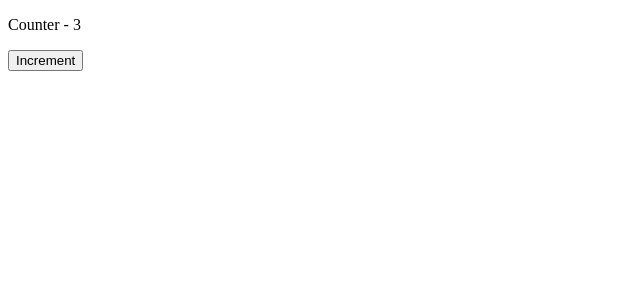
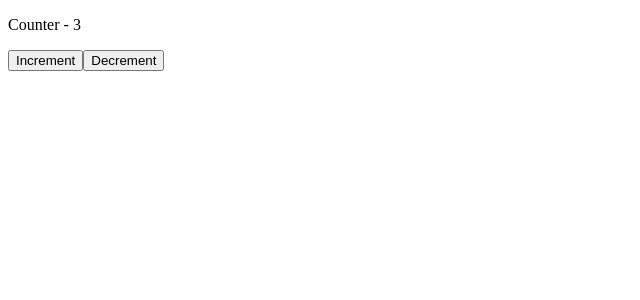
Before and after one commit to Tanzeelakhan42/React, a React (Vite) app: page / in a window 1280 px wide. Shown: the top 300 px of the page, without its empty margins (0-640 px from the left). Built offline with nearby package versions, Linux system fonts and the light colour scheme.

Commit message:
feat: add increment and decrement functionality to counter

```diff
--- a/src/components/CounterComponent.jsx
+++ b/src/components/CounterComponent.jsx
@@ -6,6 +6,7 @@ const CounterComponent = () => {
     <div>
       <p>Counter - {count} </p>
       <button onClick={() => setCount(count + 1)}>Increment</button>
+      <button onClick={() => setCount(count - 1)}>Decrement</button>
     </div>
   );
 };
```
